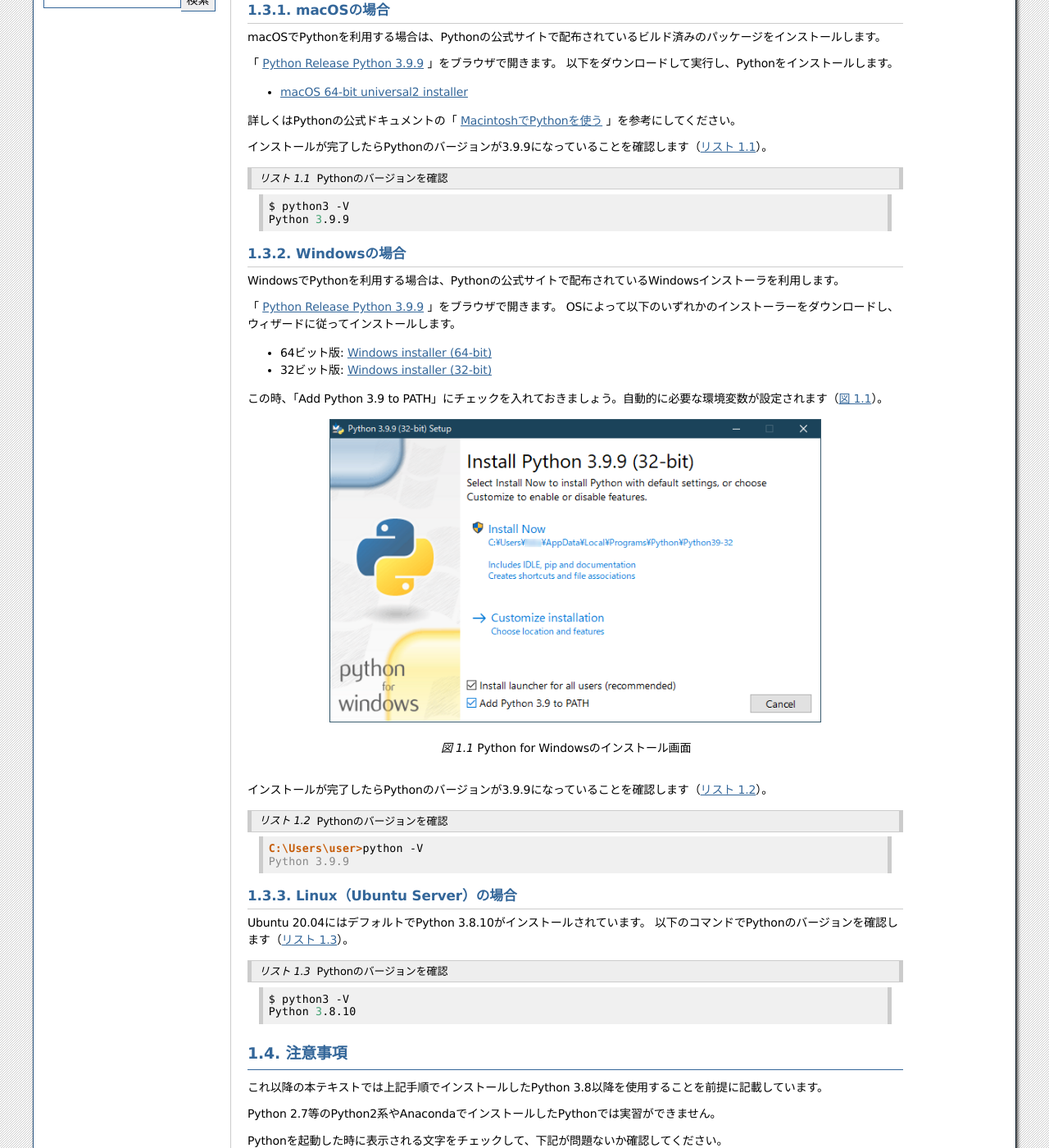
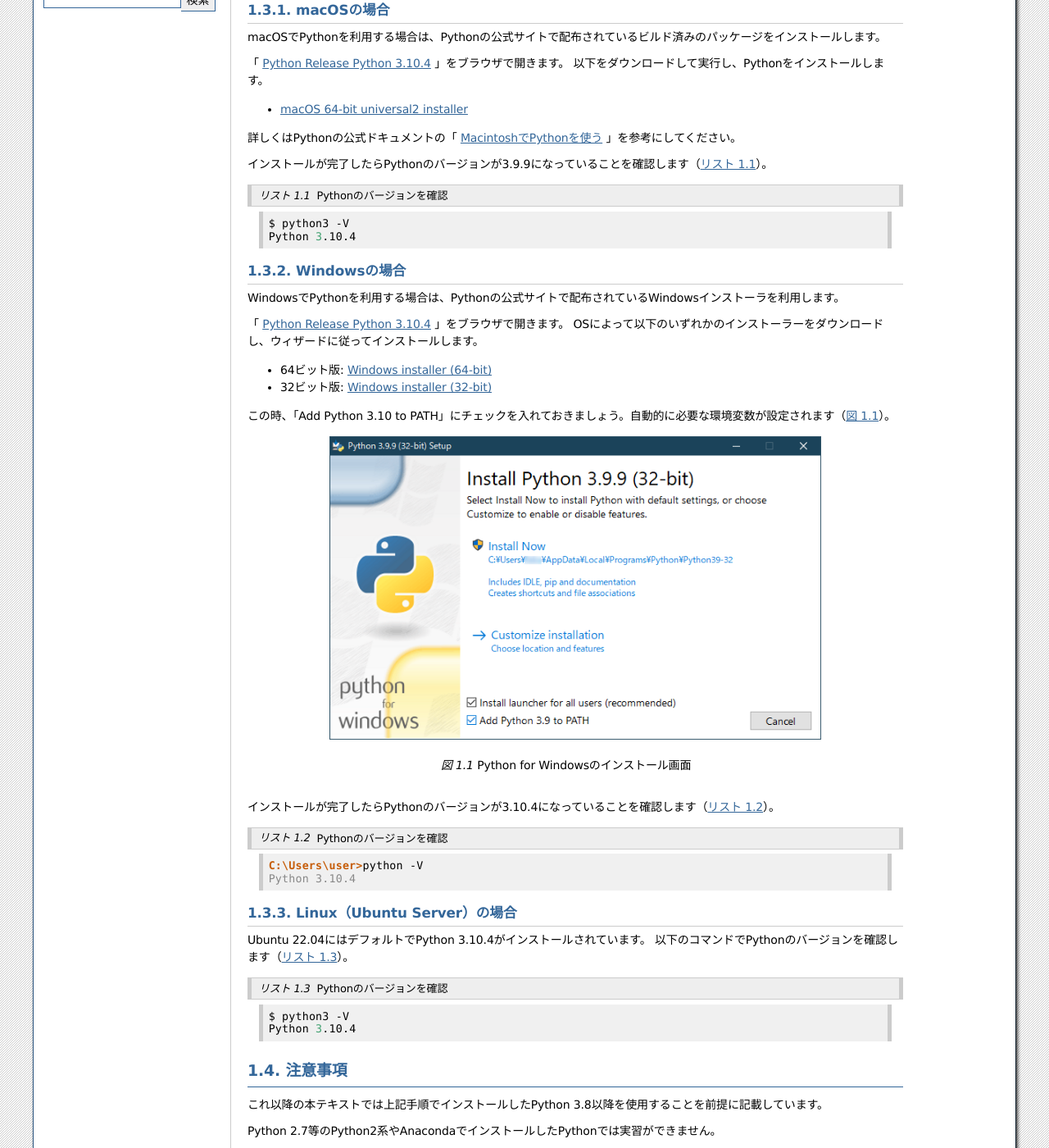
Before and after one commit to pyconjp/pycamp.pycon.jp, a Sphinx documentation site: the page built from source/textbook/1_install.rst, in a window 1280 px wide and 1400 px high, scrolled down 701 px. Shown: the whole window at 82% size. Built offline with Sphinx 7.4.7, drawn with Linux system fonts in a browser that asks for light colours.

Commit message:
ISSHA-2562 update python version

```diff
--- a/source/textbook/1_install.rst
+++ b/source/textbook/1_install.rst
@@ -53,10 +53,10 @@
 -----------
 macOSでPythonを利用する場合は、Pythonの公式サイトで配布されているビルド済みのパッケージをインストールします。
 
-「 `Python Release Python 3.9.9 <https://www.python.org/downloads/release/python-399/>`_ 」をブラウザで開きます。
+「 `Python Release Python 3.10.4 <https://www.python.org/downloads/release/python-3104/>`_ 」をブラウザで開きます。
 以下をダウンロードして実行し、Pythonをインストールします。
 
-- `macOS 64-bit universal2 installer <https://www.python.org/ftp/python/3.9.9/python-3.9.9-macos11.pkg>`_
+- `macOS 64-bit universal2 installer <https://www.python.org/ftp/python/3.10.4/python-3.10.4-macos11.pkg>`_
 
 詳しくはPythonの公式ドキュメントの「 `MacintoshでPythonを使う <https://docs.python.org/ja/3/using/mac.html>`_ 」を参考にしてください。
 
@@ -68,7 +68,7 @@
    :caption: Pythonのバージョンを確認
 
    $ python3 -V
-   Python 3.9.9
+   Python 3.10.4
 
 .. index::
     single: Install; Windows
@@ -78,13 +78,13 @@
 
 WindowsでPythonを利用する場合は、Pythonの公式サイトで配布されているWindowsインストーラを利用します。
 
-「 `Python Release Python 3.9.9 <https://www.python.org/downloads/release/python-399/>`_ 」をブラウザで開きます。
+「 `Python Release Python 3.10.4 <https://www.python.org/downloads/release/python-3104/>`_ 」をブラウザで開きます。
 OSによって以下のいずれかのインストーラーをダウンロードし、ウィザードに従ってインストールします。
 
-- 64ビット版: `Windows installer (64-bit) <https://www.python.org/ftp/python/3.9.9/python-3.9.9-amd64.exe>`_
-- 32ビット版: `Windows installer (32-bit) <https://www.python.org/ftp/python/3.9.9/python-3.9.9.exe>`_
+- 64ビット版: `Windows installer (64-bit) <https://www.python.org/ftp/python/3.10.4/python-3.10.4-amd64.exe>`_
+- 32ビット版: `Windows installer (32-bit) <https://www.python.org/ftp/python/3.10.4/python-3.10.4.exe>`_
 
-この時、「Add Python 3.9 to PATH」にチェックを入れておきましょう。自動的に必要な環境変数が設定されます（:numref:`windows-install`）。
+この時、「Add Python 3.10 to PATH」にチェックを入れておきましょう。自動的に必要な環境変数が設定されます（:numref:`windows-install`）。
 
 .. _windows-install:
 
@@ -96,7 +96,7 @@
 .. index::
     single: Install; Linux
 
-インストールが完了したらPythonのバージョンが3.9.9になっていることを確認します（:numref:`check-version-win`）。
+インストールが完了したらPythonのバージョンが3.10.4になっていることを確認します（:numref:`check-version-win`）。
 
 .. _check-version-win:
 
@@ -104,11 +104,11 @@
    :caption: Pythonのバージョンを確認
 
    C:\Users\user>python -V
-   Python 3.9.9
+   Python 3.10.4
 
 Linux（Ubuntu Server）の場合
 ----------------------------
-Ubuntu 20.04にはデフォルトでPython 3.8.10がインストールされています。
+Ubuntu 22.04にはデフォルトでPython 3.10.4がインストールされています。
 以下のコマンドでPythonのバージョンを確認します（:numref:`check-version`）。
 
 .. _check-version:
@@ -117,7 +117,7 @@
    :caption: Pythonのバージョンを確認
 
    $ python3 -V
-   Python 3.8.10
+   Python 3.10.4
 
 注意事項
 ========
--- a/source/textbook/2_intro.rst
+++ b/source/textbook/2_intro.rst
@@ -39,8 +39,7 @@
    :caption: Pythonインタープリタの起動
 
    $ python3
-   Python 3.9.9 (v3.9.9:ccb0e6a345, Nov 15 2021, 13:06:05)
-   [Clang 13.0.0 (clang-1300.0.29.3)] on darwin
+   Python 3.10.4 (v3.10.4:9d38120e33, Mar 23 2022, 17:29:05) [Clang 13.0.0 (clang-1300.0.29.30)] on darwin
    Type "help", "copyright", "credits" or "license" for more information.
    >>>
 
```
